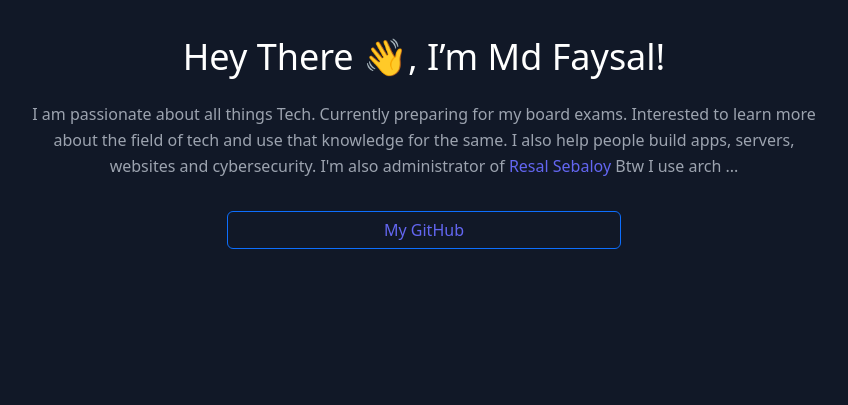
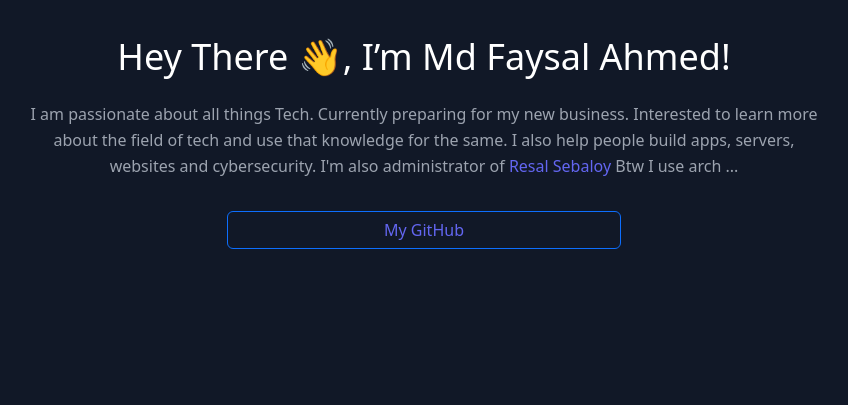
Before and after one commit to mdfaysal7082/my-portfolio, a plain HTML site: page index.html in a window 1280 px wide. Shown: the part 395-800 px from the top of the page, without its empty margins (216-1064 px from the left). Drawn offline with nearby package versions, Linux system fonts and the light colour scheme.

Commit message:
link edit

```diff
--- a/index.html
+++ b/index.html
@@ -1,4 +1,4 @@
-<!doctype html>
+<!DOCTYPE html>
 <html>
 
 <head>
@@ -13,7 +13,7 @@
   <script src="https://cdn.jsdelivr.net/npm/bootstrap@5.2.3/dist/js/bootstrap.bundle.min.js" integrity="sha384-kenU1KFdBIe4zVF0s0G1M5b4hcpxyD9F7jL+jjXkk+Q2h455rYXK/7HAuoJl+0I4" crossorigin="anonymous"></script>
 <!-- link css of bootstrap -->
   <link href="https://cdn.jsdelivr.net/npm/bootstrap@5.2.3/dist/css/bootstrap.min.css" rel="stylesheet" integrity="sha384-rbsA2VBKQhggwzxH7pPCaAqO46MgnOM80zW1RWuH61DGLwZJEdK2Kadq2F9CUG65" crossorigin="anonymous">
-  <title>About Md. Faysal Ahmed</title>
+  <title>Md. Faysal Ahmed</title>
 </head>
 
 <body>
@@ -25,9 +25,9 @@
         src="img/My-Photo.jpg">
       <div class="text-center lg:w-2/3 w-full">
         <h1 class="title-font sm:text-4xl text-3xl mb-4 font-medium text-white" id="heroSectionH1">
-        <span class="xyz">Hey There 👋, I’m Md Faysal!</span>
+        <span class="xyz">Hey There 👋, I’m Md Faysal Ahmed!</span>
       </h1>
-        <p class="leading-relaxed mb-8">I am passionate about all things Tech. Currently preparing for my board exams.
+        <p class="leading-relaxed mb-8">I am passionate about all things Tech. Currently preparing for my new business.
           Interested to learn more about the field of tech and use that knowledge for the same. I also help people build
           apps, servers, websites and cybersecurity. I'm also administrator of <a
            href="#">Resal Sebaloy</a> Btw I use arch ...</p>
```
